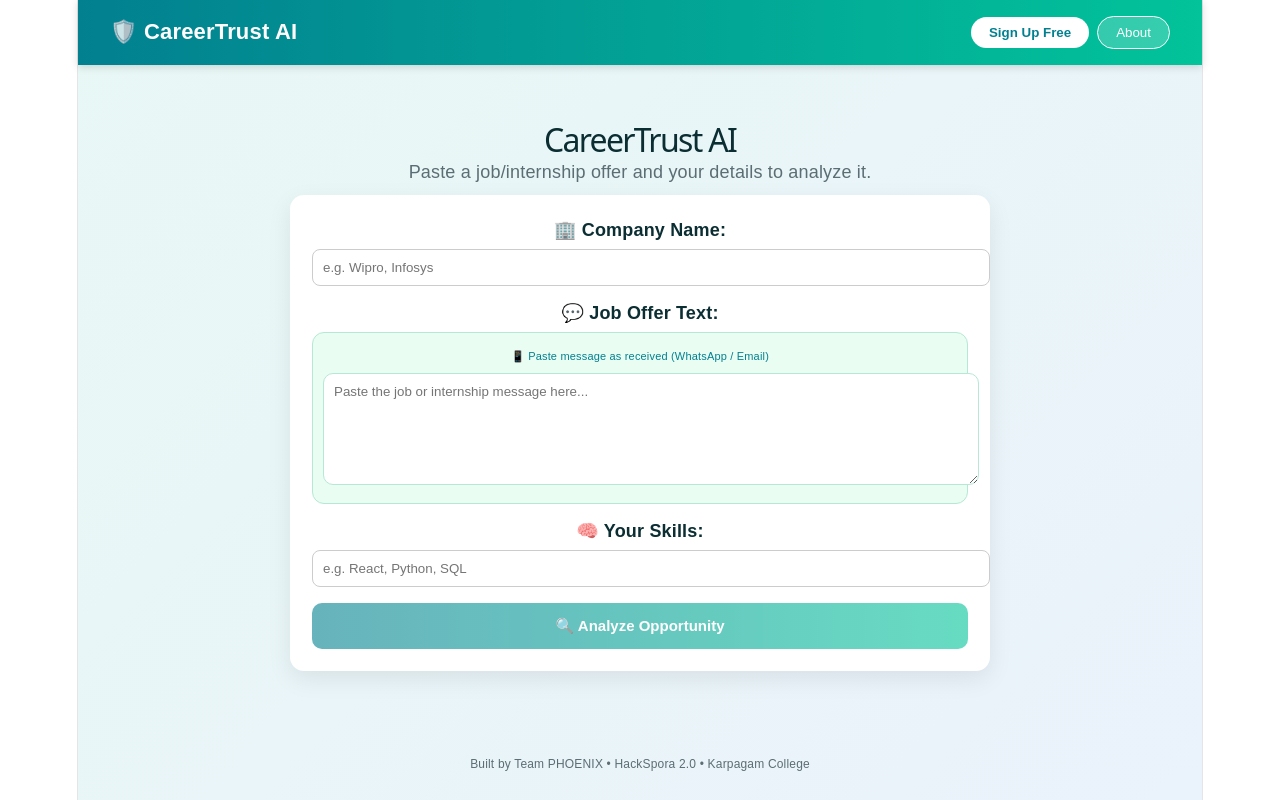
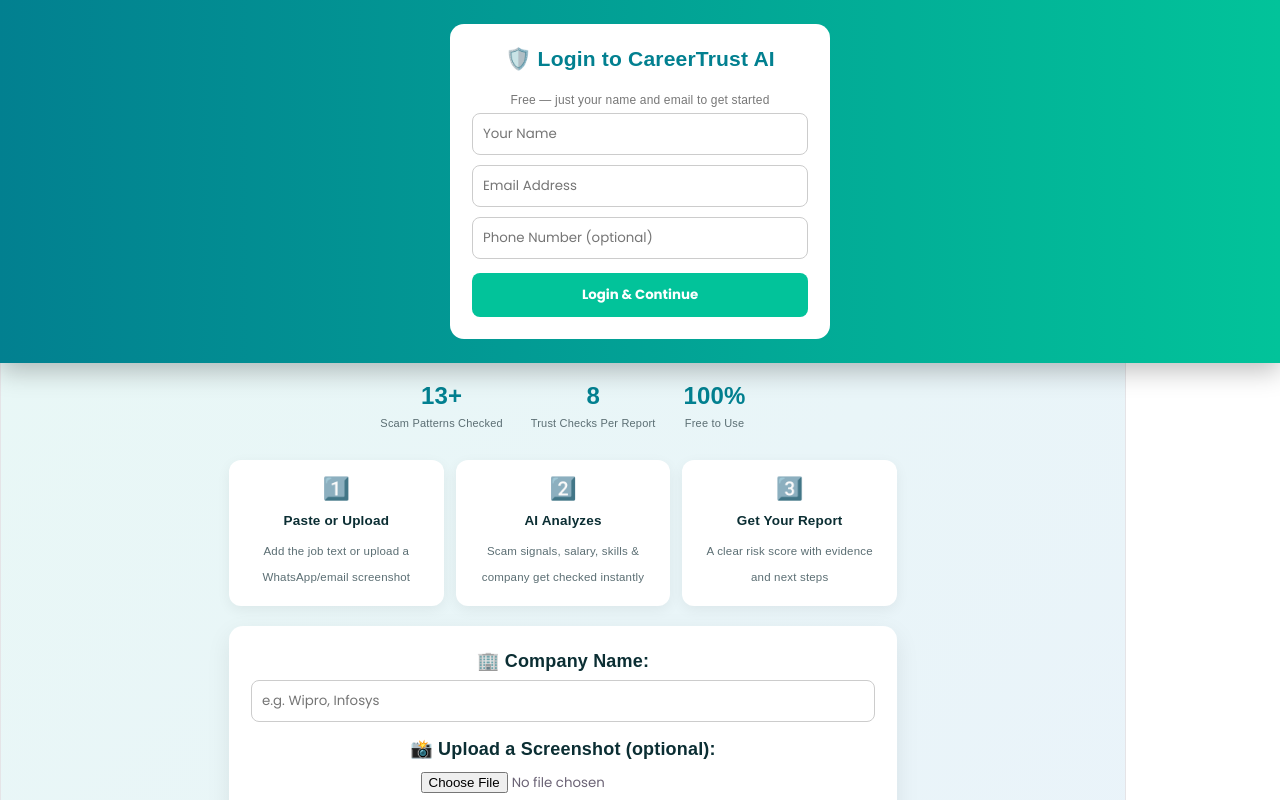
Before and after one commit to AkashPrabhavathi/PHOENIX-CareerTrust-AI, a React app in the folder frontend/: page / in a window 1280 px wide. Shown: the top 800 px of the page. Built offline with nearby package versions, Linux system fonts and the light colour scheme; the HTML template or start-up script is replaced by a standard one.

Commit message:
Add login gate, OCR screenshot upload, hero section, and polished footer

```diff
--- a/frontend/package.json
+++ b/frontend/package.json
@@ -11,7 +11,8 @@
   },
   "dependencies": {
     "react": "^19.2.8",
-    "react-dom": "^19.2.8"
+    "react-dom": "^19.2.8",
+    "tesseract.js": "^7.0.0"
   },
   "devDependencies": {
     "@types/react": "^19.2.17",
--- a/frontend/src/App.css
+++ b/frontend/src/App.css
@@ -1,184 +1,36 @@
-.counter {
-  font-size: 16px;
-  padding: 5px 10px;
-  border-radius: 5px;
-  color: var(--accent);
-  background: var(--accent-bg);
-  border: 2px solid transparent;
-  transition: border-color 0.3s;
-  margin-bottom: 24px;
+@import url('https://fonts.googleapis.com/css2?family=Poppins:wght@400;500;600;700;800&display=swap');
 
-  &:hover {
-    border-color: var(--accent-border);
-  }
-  &:focus-visible {
-    outline: 2px solid var(--accent);
-    outline-offset: 2px;
-  }
+* {
+  box-sizing: border-box;
 }
 
-.hero {
-  position: relative;
-
-  .base,
-  .framework,
-  .vite {
-    inset-inline: 0;
-    margin: 0 auto;
-  }
-
-  .base {
-    width: 170px;
-    position: relative;
-    z-index: 0;
-  }
-
-  .framework,
-  .vite {
-    position: absolute;
-  }
-
-  .framework {
-    z-index: 1;
-    top: 34px;
-    height: 28px;
-    transform: perspective(2000px) rotateZ(300deg) rotateX(44deg) rotateY(39deg)
-      scale(1.4);
-  }
-
-  .vite {
-    z-index: 0;
-    top: 107px;
-    height: 26px;
-    width: auto;
-    transform: perspective(2000px) rotateZ(300deg) rotateX(40deg) rotateY(39deg)
-      scale(0.8);
-  }
+body {
+  margin: 0;
+  font-family: 'Poppins', sans-serif;
 }
 
-#center {
-  display: flex;
-  flex-direction: column;
-  gap: 25px;
-  place-content: center;
-  place-items: center;
-  flex-grow: 1;
-
-  @media (max-width: 1024px) {
-    padding: 32px 20px 24px;
-    gap: 18px;
-  }
+#root {
+  margin: 0;
+  padding: 0;
+  max-width: none;
 }
 
-#next-steps {
-  display: flex;
-  border-top: 1px solid var(--border);
-  text-align: left;
-
-  & > div {
-    flex: 1 1 0;
-    padding: 32px;
-    @media (max-width: 1024px) {
-      padding: 24px 20px;
-    }
-  }
-
-  .icon {
-    margin-bottom: 16px;
-    width: 22px;
-    height: 22px;
-  }
-
-  @media (max-width: 1024px) {
-    flex-direction: column;
-    text-align: center;
-  }
+button {
+  transition: transform 0.15s ease, box-shadow 0.15s ease;
+  font-family: 'Poppins', sans-serif;
 }
 
-#docs {
-  border-right: 1px solid var(--border);
-
-  @media (max-width: 1024px) {
-    border-right: none;
-    border-bottom: 1px solid var(--border);
-  }
+button:hover:not(:disabled) {
+  transform: translateY(-2px);
+  box-shadow: 0 6px 16px rgba(2, 128, 144, 0.25);
 }
 
-#next-steps ul {
-  list-style: none;
-  padding: 0;
-  display: flex;
-  gap: 8px;
-  margin: 32px 0 0;
-
-  .logo {
-    height: 18px;
-  }
-
-  a {
-    color: var(--text-h);
-    font-size: 16px;
-    border-radius: 6px;
-    background: var(--social-bg);
-    display: flex;
-    padding: 6px 12px;
-    align-items: center;
-    gap: 8px;
-    text-decoration: none;
-    transition: box-shadow 0.3s;
-
-    &:hover {
-      box-shadow: var(--shadow);
-    }
-    .button-icon {
-      height: 18px;
-      width: 18px;
-    }
-  }
-
-  @media (max-width: 1024px) {
-    margin-top: 20px;
-    flex-wrap: wrap;
-    justify-content: center;
-
-    li {
-      flex: 1 1 calc(50% - 8px);
-    }
-
-    a {
-      width: 100%;
-      justify-content: center;
-      box-sizing: border-box;
-    }
-  }
+input, textarea {
+  font-family: 'Poppins', sans-serif;
+  outline: none;
+  transition: border-color 0.15s ease;
 }
 
-#spacer {
-  height: 88px;
-  border-top: 1px solid var(--border);
-  @media (max-width: 1024px) {
-    height: 48px;
-  }
+input:focus, textarea:focus {
+  border-color: #02c39a !important;
 }
-
-.ticks {
-  position: relative;
-  width: 100%;
-
-  &::before,
-  &::after {
-    content: '';
-    position: absolute;
-    top: -4.5px;
-    border: 5px solid transparent;
-  }
-
-  &::before {
-    left: 0;
-    border-left-color: var(--border);
-  }
-  &::after {
-    right: 0;
-    border-right-color: var(--border);
-  }
-}
--- a/frontend/src/App.jsx
+++ b/frontend/src/App.jsx
@@ -1,4 +1,5 @@
 import { useState } from 'react'
+import Tesseract from 'tesseract.js'
 import './App.css'
 
 function App() {
@@ -8,11 +9,38 @@
   const [result, setResult] = useState(null)
   const [loading, setLoading] = useState(false)
   const [comparisonList, setComparisonList] = useState([])
-  const [showSignup, setShowSignup] = useState(false)
-  const [signupData, setSignupData] = useState({ name: '', email: '', phone: '' })
-  const [signupStatus, setSignupStatus] = useState('')
+
+  const [isLoggedIn, setIsLoggedIn] = useState(false)
+  const [showLogin, setShowLogin] = useState(true)
+  const [loginData, setLoginData] = useState({ name: '', email: '', phone: '' })
+  const [loginStatus, setLoginStatus] = useState('')
+
+  const [ocrLoading, setOcrLoading] = useState(false)
+  const [ocrProgress, setOcrProgress] = useState(0)
+
+  const handleLogin = async () => {
+    if (!loginData.name || !loginData.email) {
+      setLoginStatus('Please enter your name and email.')
+      return
+    }
+    try {
+      await fetch('http://127.0.0.1:8000/signup', {
+        method: 'POST',
+        headers: { 'Content-Type': 'application/json' },
+        body: JSON.stringify(loginData),
+      })
+    } catch (error) {
+      // even if backend is down, still let them use the app locally
+    }
+    setIsLoggedIn(true)
+    setShowLogin(false)
+  }
 
   const handleAnalyze = async () => {
+    if (!isLoggedIn) {
+      setShowLogin(true)
+      return
+    }
     setLoading(true)
     setResult(null)
     try {
@@ -33,23 +61,24 @@
     setLoading(false)
   }
 
-  const handleSignup = async () => {
-    if (!signupData.name || !signupData.email) {
-      setSignupStatus('Please enter at least your name and email.')
-      return
+  const handleScreenshotUpload = async (e) => {
+    const file = e.target.files[0]
+    if (!file) return
+    setOcrLoading(true)
+    setOcrProgress(0)
+    try {
+      const { data } = await Tesseract.recognize(file, 'eng', {
+        logger: (m) => {
+          if (m.status === 'recognizing text') {
+            setOcrProgress(Math.round(m.progress * 100))
+          }
+        },
+      })
+      setJobText(data.text.trim())
+    } catch (error) {
+      alert('Could not read text from this image. Try pasting the text manually.')
     }
-    try {
-      const response = await fetch('http://127.0.0.1:8000/signup', {
-        method: 'POST',
-        headers: { 'Content-Type': 'application/json' },
-        body: JSON.stringify(signupData),
-      })
-      const data = await response.json()
-      setSignupStatus(data.message || 'Signed up!')
-      setSignupData({ name: '', email: '', phone: '' })
-    } catch (error) {
-      setSignupStatus('Could not connect to backend.')
-    }
+    setOcrLoading(false)
   }
 
   const addToComparison = () => {
@@ -87,51 +116,107 @@
   }
 
   return (
-    <div style={{ minHeight: '100vh', background: 'linear-gradient(135deg, #e8f8f5 0%, #eaf2fb 100%)', fontFamily: 'sans-serif' }}>
+    <div style={{ minHeight: '100vh', background: 'linear-gradient(135deg, #e8f8f5 0%, #eaf2fb 100%)', fontFamily: 'sans-serif', position: 'relative' }}>
+
+      {/* LOGIN OVERLAY */}
+      <div style={{
+        position: 'fixed', top: 0, left: 0, right: 0, zIndex: 100,
+        transform: showLogin ? 'translateY(0)' : 'translateY(-120%)',
+        transition: 'transform 0.4s ease',
+        background: 'linear-gradient(90deg, #028090, #02c39a)',
+        boxShadow: '0 8px 24px rgba(0,0,0,0.25)',
+        padding: '24px 20px',
+      }}>
+        <div style={{ maxWidth: '380px', margin: '0 auto', background: '#fff', borderRadius: '14px', padding: '22px' }}>
+          <h3 style={{ marginTop: 0, color: '#028090', textAlign: 'center' }}>🛡️ Login to CareerTrust AI</h3>
+          <p style={{ fontSize: '12px', color: '#777', textAlign: 'center', marginTop: '-6px' }}>Free — just your name and email to get started</p>
+          <input
+            type="text" placeholder="Your Name" value={loginData.name}
+            onChange={(e) => setLoginData({ ...loginData, name: e.target.value })}
+            style={{ width: '100%', padding: '10px', marginBottom: '10px', borderRadius: '8px', border: '1px solid #ccc' }}
+          />
+          <input
+            type="email" placeholder="Email Address" value={loginData.email}
+            onChange={(e) => setLoginData({ ...loginData, email: e.target.value })}
+            style={{ width: '100%', padding: '10px', marginBottom: '10px', borderRadius: '8px', border: '1px solid #ccc' }}
+          />
+          <input
+            type="text" placeholder="Phone Number (optional)" value={loginData.phone}
+            onChange={(e) => setLoginData({ ...loginData, phone: e.target.value })}
+            style={{ width: '100%', padding: '10px', marginBottom: '14px', borderRadius: '8px', border: '1px solid #ccc' }}
+          />
+          <button onClick={handleLogin} style={{ width: '100%', background: '#02c39a', color: '#fff', border: 'none', padding: '12px', borderRadius: '8px', fontWeight: 'bold', cursor: 'pointer' }}>
+            Login &amp; Continue
+          </button>
+          {loginStatus && <p style={{ marginTop: '10px', color: '#c62828', fontSize: '13px', textAlign: 'center' }}>{loginStatus}</p>}
+          {isLoggedIn && (
+            <p onClick={() => setShowLogin(false)} style={{ marginTop: '10px', color: '#028090', fontSize: '12px', textAlign: 'center', cursor: 'pointer', textDecoration: 'underline' }}>
+              Close
+            </p>
+          )}
+        </div>
+      </div>
 
       {/* NAVBAR */}
       <div style={{ background: 'linear-gradient(90deg, #028090, #02c39a)', padding: '16px 32px', display: 'flex', justifyContent: 'space-between', alignItems: 'center', color: '#fff', boxShadow: '0 2px 8px rgba(0,0,0,0.15)' }}>
         <div style={{ fontSize: '22px', fontWeight: 'bold' }}>🛡️ CareerTrust AI</div>
         <div>
-          <button onClick={() => setShowSignup(!showSignup)} style={{ background: '#fff', color: '#028090', border: 'none', padding: '8px 18px', borderRadius: '20px', fontWeight: 'bold', cursor: 'pointer', marginRight: '8px' }}>
-            {showSignup ? 'Close' : 'Sign Up Free'}
-          </button>
-          <button style={{ background: 'rgba(255,255,255,0.2)', color: '#fff', border: '1px solid #fff', padding: '8px 18px', borderRadius: '20px', cursor: 'pointer' }}>
-            About
-          </button>
+          {isLoggedIn ? (
+            <span style={{ marginRight: '12px', fontSize: '14px' }}>👋 {loginData.name}</span>
+          ) : (
+            <button onClick={() => setShowLogin(true)} style={{ background: '#fff', color: '#028090', border: 'none', padding: '8px 18px', borderRadius: '20px', fontWeight: 'bold', cursor: 'pointer' }}>
+              Login
+            </button>
+          )}
         </div>
       </div>
 
-      {/* SIGNUP PANEL */}
-      {showSignup && (
-        <div style={{ maxWidth: '420px', margin: '20px auto 0', background: '#fff', borderRadius: '14px', padding: '22px', boxShadow: '0 8px 24px rgba(0,0,0,0.12)' }}>
-          <h3 style={{ marginTop: 0, color: '#028090' }}>Try CareerTrust AI — Sign Up</h3>
-          <input
-            type="text" placeholder="Your Name" value={signupData.name}
-            onChange={(e) => setSignupData({ ...signupData, name: e.target.value })}
-            style={{ width: '100%', padding: '10px', marginBottom: '10px', borderRadius: '8px', border: '1px solid #ccc' }}
-          />
-          <input
-            type="email" placeholder="Email Address" value={signupData.email}
-            onChange={(e) => setSignupData({ ...signupData, email: e.target.value })}
-            style={{ width: '100%', padding: '10px', marginBottom: '10px', borderRadius: '8px', border: '1px solid #ccc' }}
-          />
-          <input
-            type="text" placeholder="Phone Number (optional)" value={signupData.phone}
-            onChange={(e) => setSignupData({ ...signupData, phone: e.target.value })}
-            style={{ width: '100%', padding: '10px', marginBottom: '14px', borderRadius: '8px', border: '1px solid #ccc' }}
-          />
-          <button onClick={handleSignup} style={{ width: '100%', background: '#02c39a', color: '#fff', border: 'none', padding: '12px', borderRadius: '8px', fontWeight: 'bold', cursor: 'pointer' }}>
-            Sign Up
-          </button>
-          {signupStatus && <p style={{ marginTop: '10px', color: '#028090', fontSize: '13px' }}>{signupStatus}</p>}
+      {/* HERO */}
+      <div style={{ textAlign: 'center', padding: '48px 20px 24px' }}>
+        <div style={{ display: 'inline-block', background: '#e0f7f1', color: '#028090', padding: '6px 16px', borderRadius: '20px', fontSize: '12px', fontWeight: 'bold', letterSpacing: '0.5px', marginBottom: '16px' }}>
+          🤖 AI-POWERED CAREER SAFETY
         </div>
-      )}
+        <h1 style={{ color: '#0b2e33', fontSize: '38px', fontWeight: 800, marginBottom: '10px', lineHeight: 1.2 }}>
+          Don't just detect scams.<br />
+          <span style={{ background: 'linear-gradient(90deg, #028090, #02c39a)', WebkitBackgroundClip: 'text', WebkitTextFillColor: 'transparent' }}>
+            Make smarter career decisions.
+          </span>
+        </h1>
+        <p style={{ color: '#5b6e73', fontSize: '15px', maxWidth: '480px', margin: '0 auto' }}>
+          Paste a job or internship offer, upload a screenshot, or type it in — get a full trust report in seconds.
+        </p>
 
-      {/* HERO */}
-      <div style={{ textAlign: 'center', padding: '30px 20px 10px' }}>
-        <h1 style={{ color: '#0b2e33', fontSize: '32px', marginBottom: '6px' }}>CareerTrust AI</h1>
-        <p style={{ color: '#5b6e73' }}>Paste a job/internship offer and your details to analyze it.</p>
+        <div style={{ display: 'flex', justifyContent: 'center', gap: '28px', marginTop: '28px', flexWrap: 'wrap' }}>
+          <div style={{ textAlign: 'center' }}>
+            <div style={{ fontSize: '24px', fontWeight: 800, color: '#028090' }}>13+</div>
+            <div style={{ fontSize: '11px', color: '#5b6e73' }}>Scam Patterns Checked</div>
+          </div>
+          <div style={{ textAlign: 'center' }}>
+            <div style={{ fontSize: '24px', fontWeight: 800, color: '#028090' }}>8</div>
+            <div style={{ fontSize: '11px', color: '#5b6e73' }}>Trust Checks Per Report</div>
+          </div>
+          <div style={{ textAlign: 'center' }}>
+            <div style={{ fontSize: '24px', fontWeight: 800, color: '#028090' }}>100%</div>
+            <div style={{ fontSize: '11px', color: '#5b6e73' }}>Free to Use</div>
+          </div>
+        </div>
+      </div>
+
+      {/* HOW IT WORKS */}
+      <div style={{ maxWidth: '700px', margin: '0 auto 20px', padding: '0 16px' }}>
+        <div style={{ display: 'flex', gap: '12px', flexWrap: 'wrap', justifyContent: 'center' }}>
+          {[
+            ['1️⃣', 'Paste or Upload', 'Add the job text or upload a WhatsApp/email screenshot'],
+            ['2️⃣', 'AI Analyzes', 'Scam signals, salary, skills & company get checked instantly'],
+            ['3️⃣', 'Get Your Report', 'A clear risk score with evidence and next steps'],
+          ].map((step, i) => (
+            <div key={i} style={{ flex: '1', minWidth: '180px', background: '#fff', borderRadius: '12px', padding: '16px', textAlign: 'center', boxShadow: '0 4px 14px rgba(0,0,0,0.06)' }}>
+              <div style={{ fontSize: '22px', marginBottom: '6px' }}>{step[0]}</div>
+              <div style={{ fontWeight: 'bold', color: '#0b2e33', fontSize: '13.5px', marginBottom: '4px' }}>{step[1]}</div>
+              <div style={{ fontSize: '11.5px', color: '#5b6e73' }}>{step[2]}</div>
+            </div>
+          ))}
+        </div>
       </div>
 
       <div style={{ maxWidth: '700px', margin: '0 auto', padding: '0 16px 40px' }}>
@@ -147,15 +232,25 @@
             placeholder="e.g. Wipro, Infosys"
           />
 
+          <label style={{ fontWeight: 'bold', color: '#0b2e33' }}>📸 Upload a Screenshot (optional):</label>
+          <div style={{ marginTop: '6px', marginBottom: '14px' }}>
+            <input type="file" accept="image/*" onChange={handleScreenshotUpload} />
+            {ocrLoading && (
+              <div style={{ marginTop: '8px', fontSize: '13px', color: '#028090' }}>
+                🔎 Reading text from image... {ocrProgress}%
+              </div>
+            )}
+          </div>
+
           <label style={{ fontWeight: 'bold', color: '#0b2e33' }}>💬 Job Offer Text:</label>
           <div style={{ background: '#e9fdf3', borderRadius: '12px', padding: '10px', marginTop: '6px', marginBottom: '14px', border: '1px solid #b6e8d5' }}>
-            <div style={{ fontSize: '11px', color: '#028090', marginBottom: '4px' }}>📱 Paste message as received (WhatsApp / Email)</div>
+            <div style={{ fontSize: '11px', color: '#028090', marginBottom: '4px' }}>📱 Paste message as received, or upload a screenshot above</div>
             <textarea
               rows="6"
               style={{ width: '100%', padding: '10px', borderRadius: '10px', border: '1px solid #b6e8d5', background: '#fff', fontFamily: 'sans-serif' }}
               value={jobText}
               onChange={(e) => setJobText(e.target.value)}
-              placeholder="Paste the job or internship message here..."
+              placeholder="Paste the job or internship message here, or upload a screenshot above..."
             />
           </div>
 
@@ -173,7 +268,7 @@
             disabled={loading || !jobText}
             style={{ width: '100%', background: 'linear-gradient(90deg, #028090, #02c39a)', color: '#fff', border: 'none', padding: '14px', borderRadius: '10px', fontWeight: 'bold', fontSize: '15px', cursor: 'pointer', opacity: loading || !jobText ? 0.6 : 1 }}
           >
-            {loading ? '⏳ Analyzing...' : '🔍 Analyze Opportunity'}
+            {loading ? '⏳ Analyzing...' : isLoggedIn ? '🔍 Analyze Opportunity' : '🔒 Login to Analyze'}
           </button>
         </div>
 
@@ -183,10 +278,9 @@
 
         {result && !result.error && (
           <div>
-            {/* Message bubble preview */}
             <div style={{ marginBottom: '20px' }}>
               <div style={{ fontSize: '13px', color: '#5b6e73', marginBottom: '6px' }}>📩 Message received:</div>
-              <div style={{ background: '#dcf8c6', borderRadius: '12px', borderTopLeftRadius: 0, padding: '12px 16px', maxWidth: '90%', boxShadow: '0 2px 6px rgba(0,0,0,0.08)', fontSize: '13.5px', color: '#1b1b1b' }}>
+              <div style={{ background: '#dcf8c6', borderRadius: '12px', borderTopLeftRadius: 0, padding: '12px 16px', maxWidth: '90%', boxShadow: '0 2px 6px rgba(0,0,0,0.08)', fontSize: '13.5px', color: '#1b1b1b', whiteSpace: 'pre-wrap' }}>
                 {jobText}
               </div>
             </div>
@@ -206,7 +300,6 @@
               ➕ Add to Comparison
             </button>
 
-            {/* AI Suggested Companies */}
             {result.suggested_companies && result.suggested_companies.length > 0 && (
               <div style={{ background: '#fff', borderRadius: '12px', padding: '16px', marginBottom: '16px', boxShadow: '0 4px 12px rgba(0,0,0,0.06)' }}>
                 <h3 style={{ marginTop: 0, color: '#0b2e33' }}>🤖 AI Suggested Companies For Your Skills</h3>
@@ -333,8 +426,14 @@
         )}
       </div>
 
-      <div style={{ textAlign: 'center', padding: '20px', color: '#5b6e73', fontSize: '12px' }}>
-        Built by Team PHOENIX &bull; HackSpora 2.0 &bull; Karpagam College
+      <div style={{ background: '#0b2e33', color: '#cadcda', padding: '28px 20px', marginTop: '20px' }}>
+        <div style={{ maxWidth: '700px', margin: '0 auto', textAlign: 'center' }}>
+          <div style={{ fontSize: '18px', fontWeight: 'bold', color: '#fff', marginBottom: '6px' }}>🛡️ CareerTrust AI</div>
+          <p style={{ fontSize: '12.5px', margin: '0 0 14px' }}>Don't just detect scams. Make smarter career decisions.</p>
+          <div style={{ fontSize: '11px', opacity: 0.6 }}>
+            © 2026 CareerTrust AI. Built by Akash S.
+          </div>
+        </div>
       </div>
     </div>
   )
```
Also changed, not shown: 1 other file (tests, documents, lock files or other folders).
